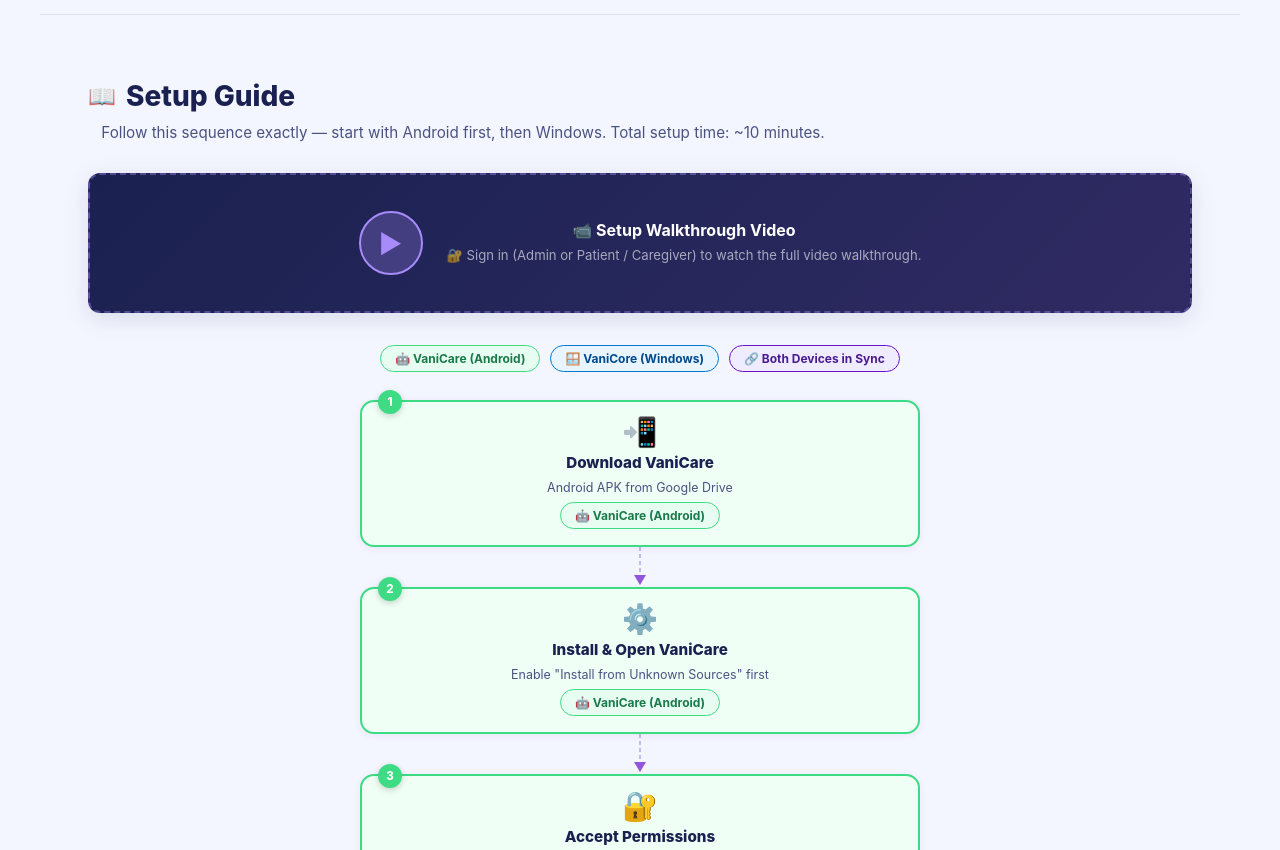
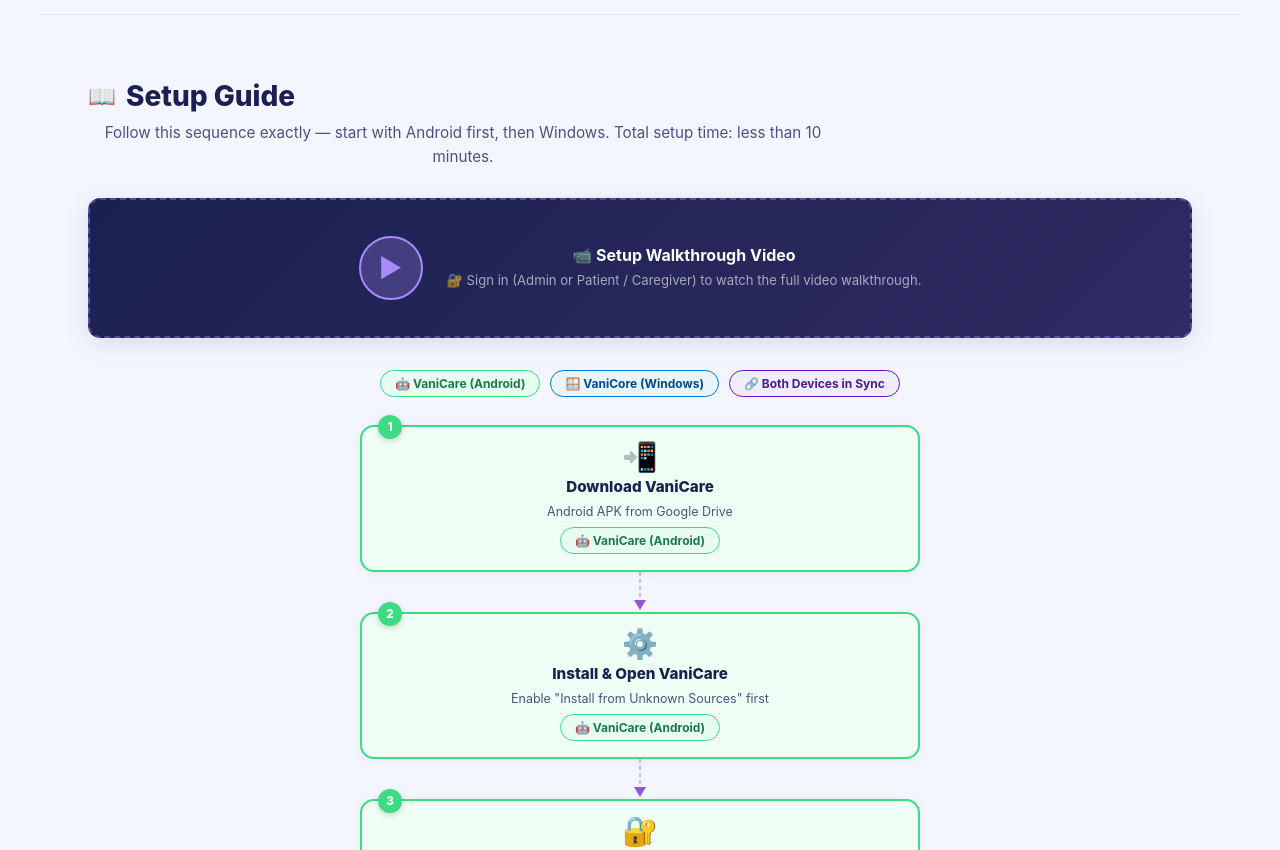
Before and after one commit to pavan-kumar-arepu/E2EMobileAppsSite, a React (Create React App) app: page /vanicore in a window 1280 px wide. Shown: the part 1340-2190 px from the top of the page. Built offline with nearby package versions, Linux system fonts and the light colour scheme.

Commit message:
Remove willingness icons; fix setup time text; fix paragraph indent

```diff
--- a/src/components/Tabs/VaniCore/VaniCore.js
+++ b/src/components/Tabs/VaniCore/VaniCore.js
@@ -299,7 +299,7 @@
     </h2>
     <p className="vc-section-sub">
       Follow this sequence exactly — start with Android first, then Windows.
-      Total setup time: ~10 minutes.
+      Total setup time: less than 10 minutes.
     </p>
 
     {/* Video walkthrough — login required */}
@@ -521,8 +521,7 @@
         <span className="vc-title-icon">📋</span> Join the Pilot Programme
       </h2>
       <p className="vc-section-sub">
-        No personal identifying information is required. Your alias, condition profile, and motor
-        function details help us calibrate VANI specifically for you.
+        No personal identifying information is required. Your alias, condition profile, and motor function details help us calibrate VANI specifically for you.
       </p>
 
       {/* Hidden Netlify form for pre-registration */}
--- a/src/components/Tabs/VaniCore/VaniCoreConfig.js
+++ b/src/components/Tabs/VaniCore/VaniCoreConfig.js
@@ -107,9 +107,9 @@
 
 // ── Pilot Willingness ──────────────────────────────────────────────────────────
 export const WILLINGNESS_OPTIONS = [
-  { value: 'eager', label: '🚀  Eager — Ready to start immediately' },
-  { value: 'willing', label: '🤝  Willing — Happy to try with caregiver support' },
-  { value: 'curious', label: '🔍  Curious — Want to learn more before deciding' },
+  { value: 'eager', label: 'Eager — Ready to start immediately' },
+  { value: 'willing', label: 'Willing — Happy to try with caregiver support' },
+  { value: 'curious', label: 'Curious — Want to learn more before deciding' },
 ];
 
 // ── Mock Gesture Data (Firebase Firestore — future read) ───────────────────────
```
Also changed, not shown: 7 other files (tests, documents, lock files or other folders).
